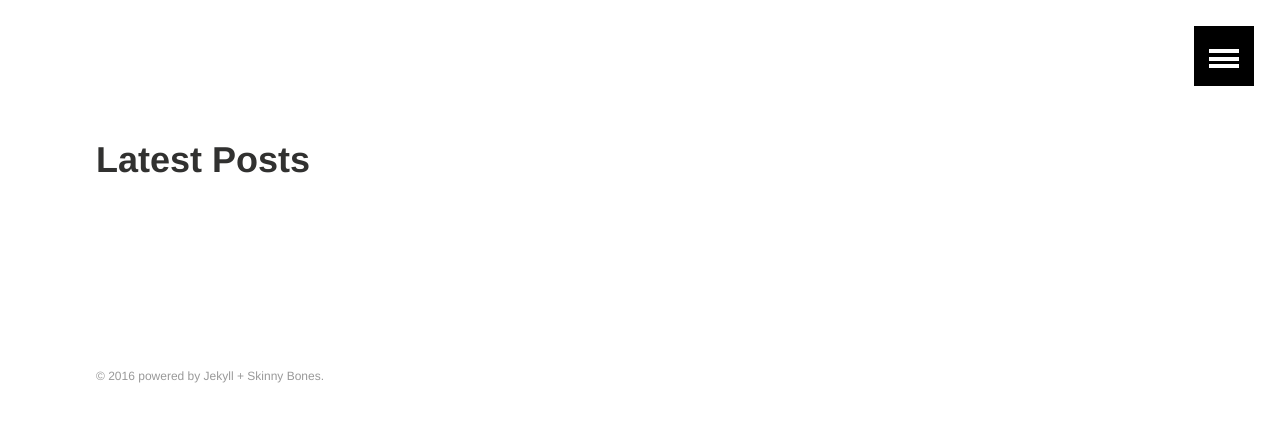
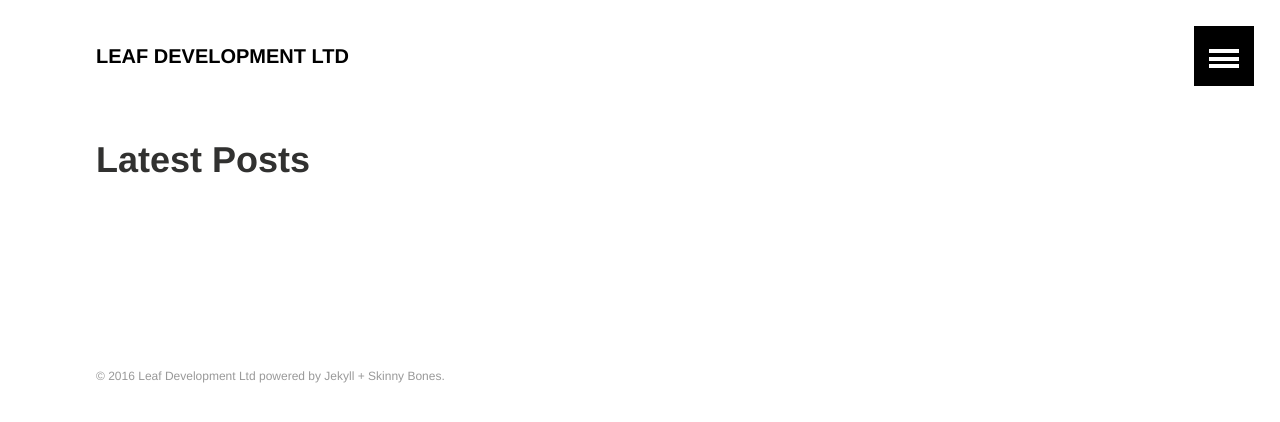
Before and after one commit to leaf-development/leaf-development.github.io, a Jekyll site: the page built from index.md, in a window 1280 px wide. Shown: the top 422 px of the page. Built offline with Jekyll 4.4.1, drawn with Linux system fonts in a browser that asks for light colours.

Commit message:
Add some company informations

```diff
--- a/_config.yml
+++ b/_config.yml
@@ -1,7 +1,7 @@
 # Site wide configuration
 
-title:
-description:
+title: Leaf Development Ltd
+description: Agile software engineers
 logo: # 120x120 px default image used for Twitter summary card
 teaser: # 400x250 px default teaser image used in image archive grid
 locale: en
```
